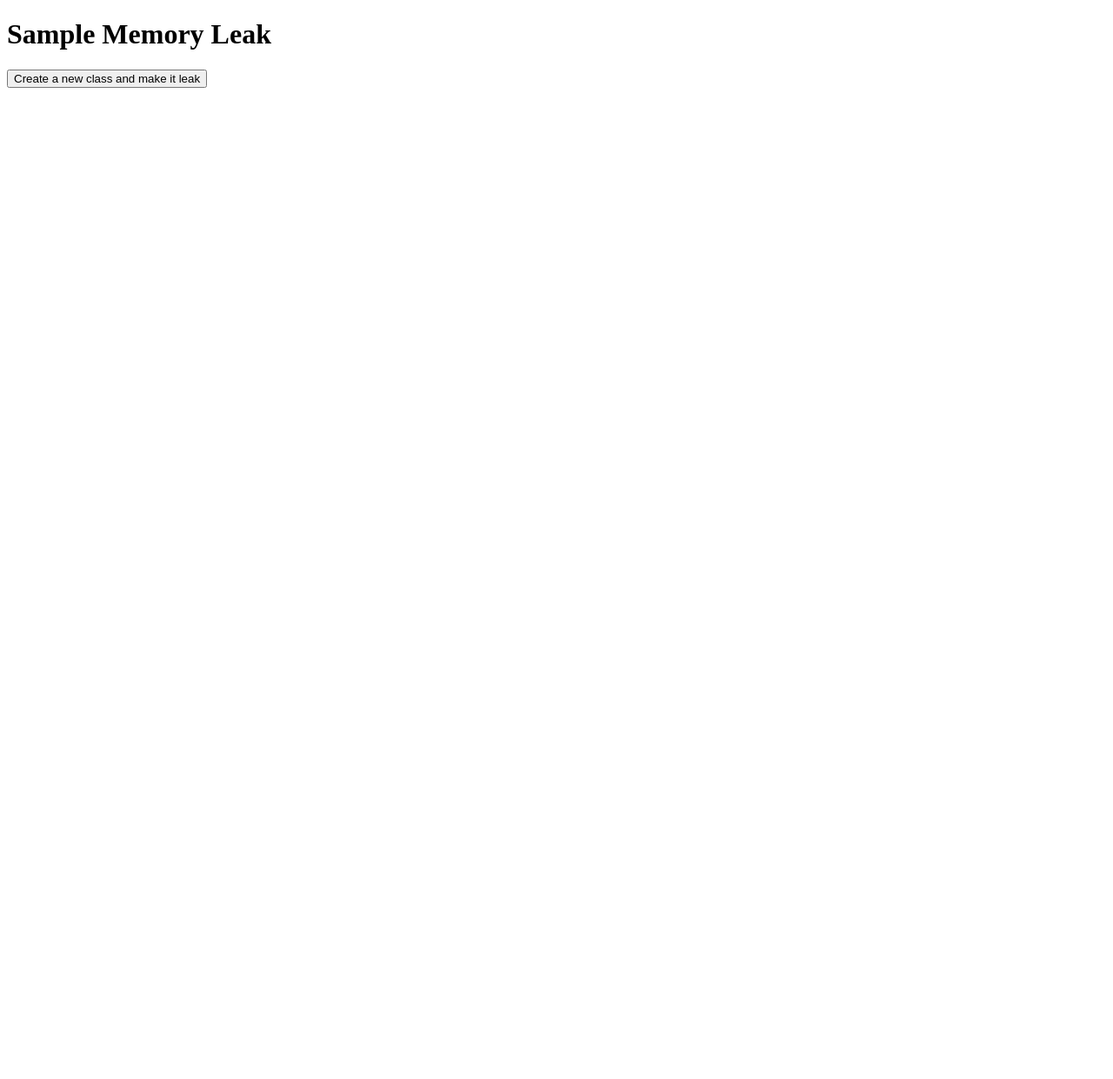
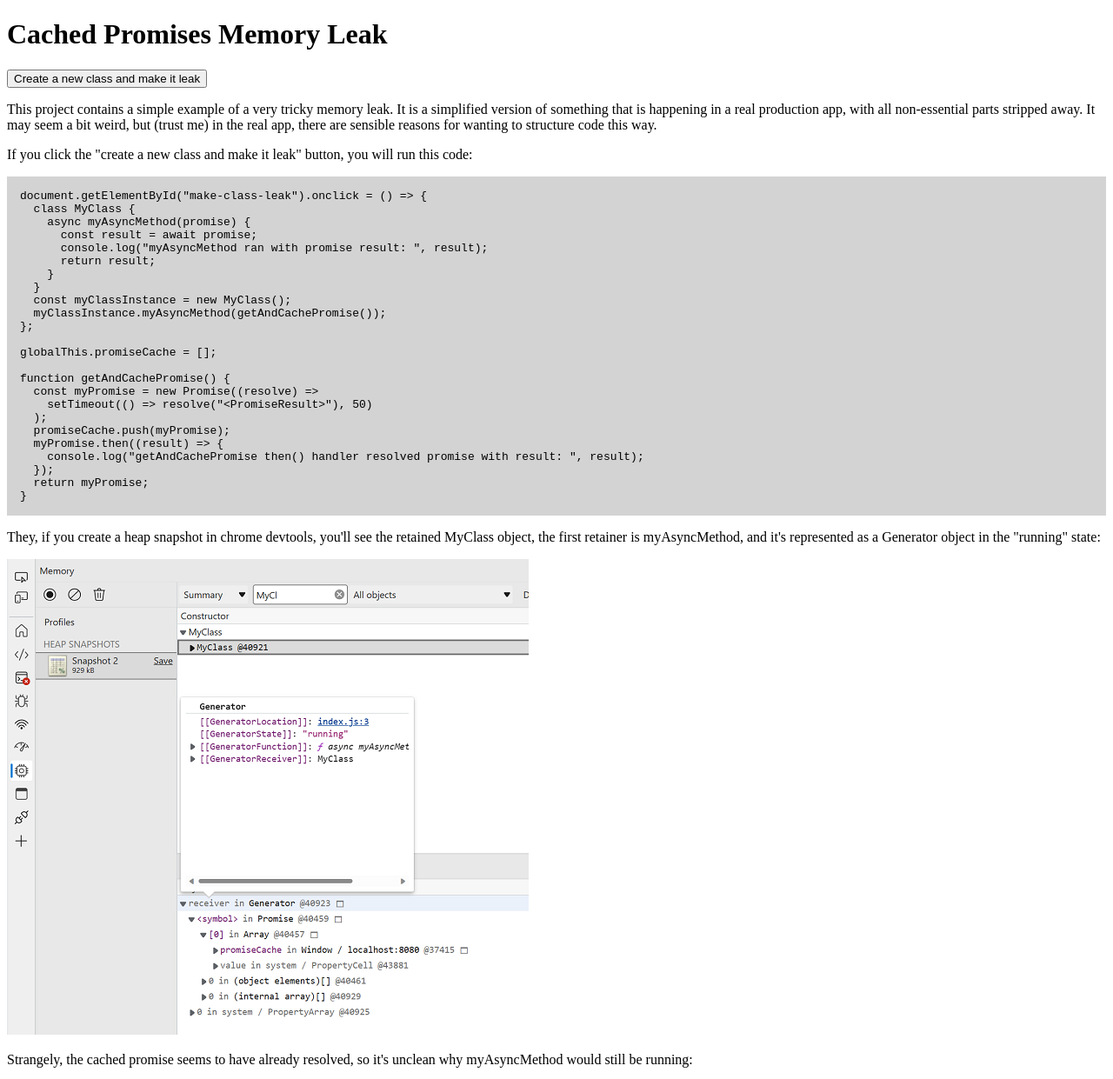
Before and after one commit to astegmaier/cached-promise-memory-leak, a website: page src/index.html in a window 1280 px wide. Shown: the top 1241 px of the page at 87% size. Before the commit the page ends 800 px from the top, so only its background shows below. Drawn offline with Linux system fonts and the light colour scheme.

Commit message:
Add explanation.

```diff
--- a/src/index.html
+++ b/src/index.html
@@ -1,11 +1,39 @@
 <!DOCTYPE html>
 <html>
-  <head> </head>
+  <head>
+    <title>Cached Promises Memory Leak</title>
+  </head>
   <body>
-    <h1>Sample Memory Leak</h1>
-    <button id="make-class-leak">
-      Create a new class and make it leak
-    </button>
+    <h1>Cached Promises Memory Leak</h1>
+    <button id="make-class-leak">Create a new class and make it leak</button>
+    <p>
+      This project contains a simple example of a very tricky memory leak. It is
+      a simplified version of something that is happening in a real production
+      app, with all non-essential parts stripped away. It may seem a bit weird,
+      but (trust me) in the real app, there are sensible reasons for wanting to
+      structure code this way.
+    </p>
+    <p>
+      If you click the "create a new class and make it leak" button, you will
+      run this code:
+    </p>
+    <pre style="background: lightgrey; padding: 15px" id="code"></pre>
+    <p>
+      They, if you create a heap snapshot in chrome devtools, you'll see the
+      retained MyClass object, the first retainer is myAsyncMethod, and it's
+      represented as a Generator object in the "running" state:
+    </p>
+    <img src="./heap-snapshot.png" />
+    <p>
+      Strangely, the cached promise seems to have already resolved, so it's
+      unclean why myAsyncMethod would still be running:
+    </p>
+    <img src="./heap-snapshot-fulfilled-promise.png" />
     <script src="./index.js"></script>
+    <script>
+      fetch("./index.js")
+        .then((response) => response.text())
+        .then((code) => (document.getElementById("code").innerText = code));
+    </script>
   </body>
 </html>
```
Also changed, not shown: src/index.js (+7 -5 lines), src/heap-snapshot-fulfilled-promise.png (added), src/heap-snapshot.png (added).
